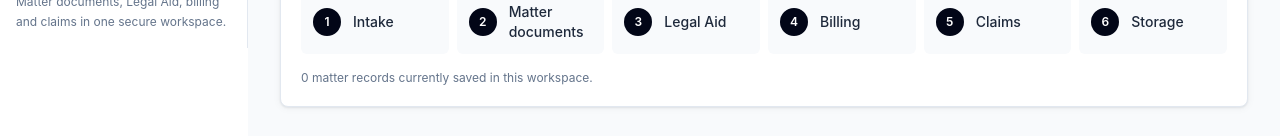
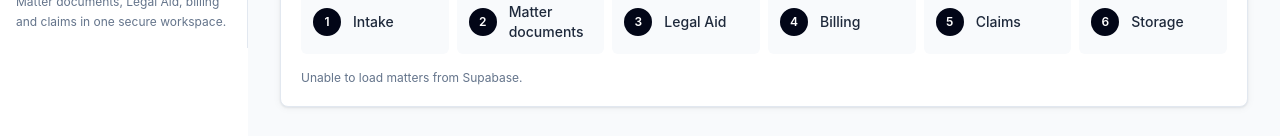
Before and after one commit to williamoneill45-maker/newgenautomation, a Next.js app: page / in a window 1280 px wide. Shown: the part 752-888 px from the top of the page. Built offline with nearby package versions, Linux system fonts and the light colour scheme; no server answers.

Commit message:
Fix Supabase matter persistence

```diff
--- a/app/page.tsx
+++ b/app/page.tsx
@@ -6,7 +6,8 @@ import { useEffect, useMemo, useState } from "react";
 import { billingInvoicesStorageKey, type StoredBillingInvoice } from "../lib/billing-storage";
 import { demoClaims, demoLegalAidApplications, demoMatter, isDemoEnvironment } from "../lib/demo-data";
 import type { LegalAidClaim } from "../lib/legal-aid-claims";
-import { recentMattersStorageKey, type LegalAidRecord } from "../lib/legal-aid";
+import { type LegalAidRecord } from "../lib/legal-aid";
+import { loadMattersFromSupabase, matterStatusMessage, type MatterLoadStatus } from "../lib/matter-persistence";
 import type { MatterFile } from "../lib/matter";
 
 type QueueCard = { label: string; count: number; tone?: "warning" | "ready" };
@@ -31,16 +32,18 @@ export default function Dashboard() {
   const [legalAid, setLegalAid] = useState<LegalAidRecord[]>([]);
   const [invoices, setInvoices] = useState<StoredBillingInvoice[]>([]);
   const [claims, setClaims] = useState<LegalAidClaim[]>([]);
+  const [matterLoadStatus, setMatterLoadStatus] = useState<MatterLoadStatus>("loading");
 
   useEffect(() => {
-    const loadedMatters = readLocal<MatterFile>(recentMattersStorageKey);
-    setMatters(loadedMatters.length ? loadedMatters : isDemoEnvironment ? [demoMatter] : []);
     setInvoices(readLocal<StoredBillingInvoice>(billingInvoicesStorageKey));
 
     void Promise.all([
+      loadMattersFromSupabase(),
       fetch("/api/legal-aid-applications", { cache: "no-store" }).then((response) => response.ok ? response.json() : null),
       fetch("/api/legal-aid-claims", { cache: "no-store" }).then((response) => response.ok ? response.json() : null),
-    ]).then(([legalAidPayload, claimsPayload]) => {
+    ]).then(([matterResult, legalAidPayload, claimsPayload]) => {
+      setMatters(matterResult.matters.length ? matterResult.matters : isDemoEnvironment && matterResult.status === "empty" ? [demoMatter] : matterResult.matters);
+      setMatterLoadStatus(matterResult.status);
       const loadedLegalAid = legalAidPayload?.status === "loaded" ? legalAidPayload.data as LegalAidRecord[] : [];
       const loadedClaims = claimsPayload?.status === "loaded" ? claimsPayload.data as LegalAidClaim[] : [];
       setLegalAid(loadedLegalAid.length ? loadedLegalAid : isDemoEnvironment ? demoLegalAidApplications : []);
@@ -123,7 +126,7 @@ export default function Dashboard() {
               </div>
             ))}
           </div>
-          <p className="mt-4 text-xs text-slate-500">{matters.length} matter record{matters.length === 1 ? "" : "s"} currently saved in this workspace.</p>
+          <p className="mt-4 text-xs text-slate-500">{matterStatusMessage(matterLoadStatus, matters.length)}</p>
         </section>
       </div>
     </main>
```
